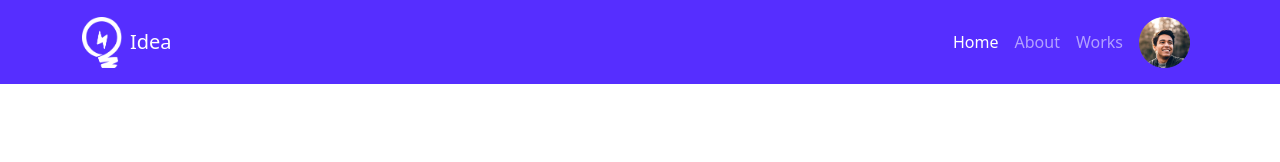
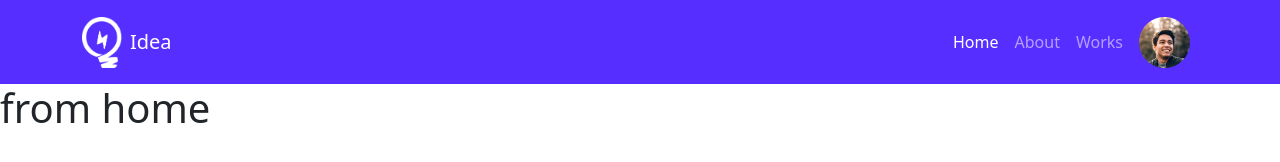
Before and after one commit to taibislamdipu/leaderboard-bootstrap, a plain HTML site: page index.html in a window 1280 px wide. Drawn offline with nearby package versions, Linux system fonts and the light colour scheme.

Commit message:
from home added

```diff
--- a/index.html
+++ b/index.html
@@ -53,7 +53,7 @@
     </header>
 
     <main>
-
+        <h1>from home</h1>
     </main>
 
     <footer>
```
